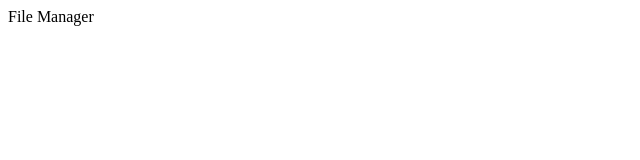
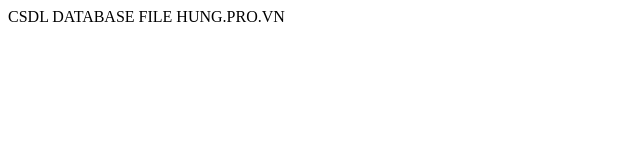
Before and after one commit to hungcpc5392/data, a plain HTML site: page index.html in a window 1280 px wide. Shown: the whole page, without its empty margins (0-640 px from the left). Drawn offline with Linux system fonts and the light colour scheme.

Commit message:
Update index.html

```diff
--- a/index.html
+++ b/index.html
@@ -1 +1,9 @@
-File Manager
+<html>
+  <head>
+    <title>CSDL DATABASE FILE HUNG.PRO.VN</title>
+     <link href="favicon.ico" rel='icon' type='image/x-icon' />
+  </head>
+  <body>
+CSDL DATABASE FILE HUNG.PRO.VN
+  </body>
+</html>
```
